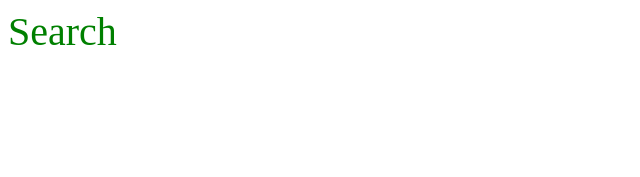
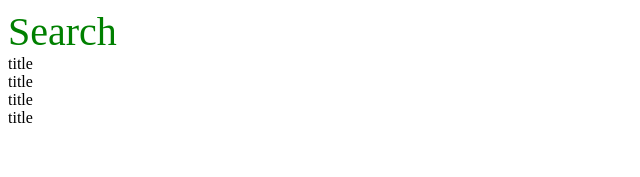
Before and after one commit to biern-j/clippings-reader, a React app: page / in a window 1280 px wide. Shown: the top 177 px of the page, without its empty margins (0-640 px from the left). Built offline with nearby package versions, Linux system fonts and the light colour scheme.

Commit message:
Set page book shell

```diff
--- /dev/null
+++ b/src/bookingClippingsTypes.ts
@@ -0,0 +1,27 @@
+export type ParseResult = BookClippings[]
+
+export type BookClippings = {
+  book: {
+    title: string
+    author: string
+  }
+  clippings: ClippingContent[]
+}
+
+export type ClippingContent =
+  | { kind: 'ClippingHighlight'; location: Location; text: string }
+  | { kind: 'ClippingNote'; location: Location; text: string }
+  | { kind: 'ClippingBookmark'; location: Location }
+  | { kind: 'ClippingArticleClip'; location: Location; text: string }
+
+export type Location = {
+  from: number
+  to: number | null
+  kind: 'Page' | 'Location'
+}
+
+declare function parse_clippings(data: string): string
+
+export function parse(data: string): ParseResult {
+  return JSON.parse(parse_clippings(data))
+}
--- a/src/index.tsx
+++ b/src/index.tsx
@@ -1,14 +1,66 @@
-import React from "react";
-import ReactDOM from "react-dom";
+import React from 'react'
+import ReactDOM from 'react-dom'
 
-import { Button } from "./components/button";
+import { Button } from './components/button'
+import { BookShell } from './pages/book-shell'
+
+import {
+  ParseResult,
+  BookClippings,
+  ClippingContent,
+  Location,
+} from './bookingClippingsTypes'
+
+const location: Location = {
+  from: 23,
+  to: 23,
+  kind: 'Location',
+}
+const clippingContent: ClippingContent[] = [
+  { kind: 'ClippingHighlight', location: location, text: 'test' },
+  { kind: 'ClippingNote', location: location, text: 'string' },
+  { kind: 'ClippingBookmark', location: location },
+  { kind: 'ClippingArticleClip', location: location, text: 'string' },
+]
+
+const bookClippings = [
+  {
+    book: {
+      title: 'title',
+      author: 'author',
+    },
+    clippings: clippingContent,
+  },
+  {
+    book: {
+      title: 'title',
+      author: 'author',
+    },
+    clippings: clippingContent,
+  },
+  {
+    book: {
+      title: 'title',
+      author: 'author',
+    },
+    clippings: clippingContent,
+  },
+  {
+    book: {
+      title: 'title',
+      author: 'author',
+    },
+    clippings: clippingContent,
+  },
+]
 
 const App = () => {
   return (
     <div>
       <Button />
+      <BookShell bookClippings={bookClippings} />
     </div>
-  );
-};
+  )
+}
 
-ReactDOM.render(<App />, document.getElementById("app"));
+ReactDOM.render(<App />, document.getElementById('app'))
--- /dev/null
+++ b/src/pages/book-shell.tsx
@@ -0,0 +1,23 @@
+import React from 'react'
+import {
+  ParseResult,
+  BookClippings,
+  ClippingContent,
+  Location,
+} from '../bookingClippingsTypes'
+
+// search box
+// book list
+
+type BookShellProps = BookClippings[]
+
+export const BookShell = ({ bookClippings }: any) => {
+  return (
+    <div>
+      {/* container */}
+      {bookClippings.map((book: BookClippings) => (
+        <div>{book.book.title}</div>
+      ))}
+    </div>
+  )
+}
```
